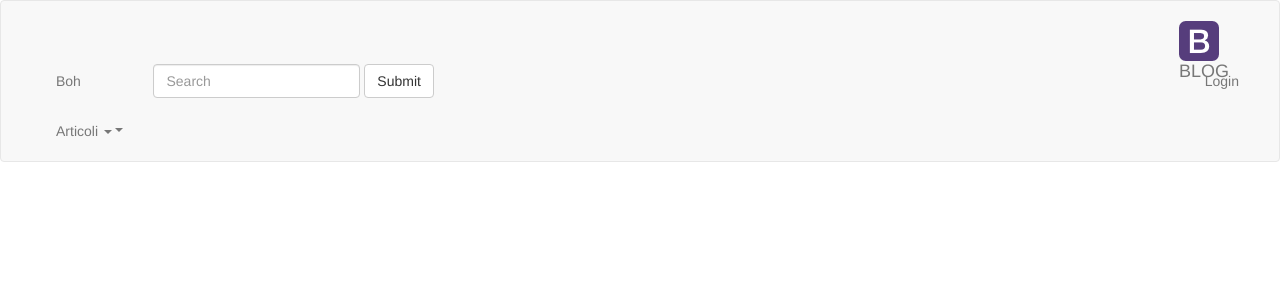
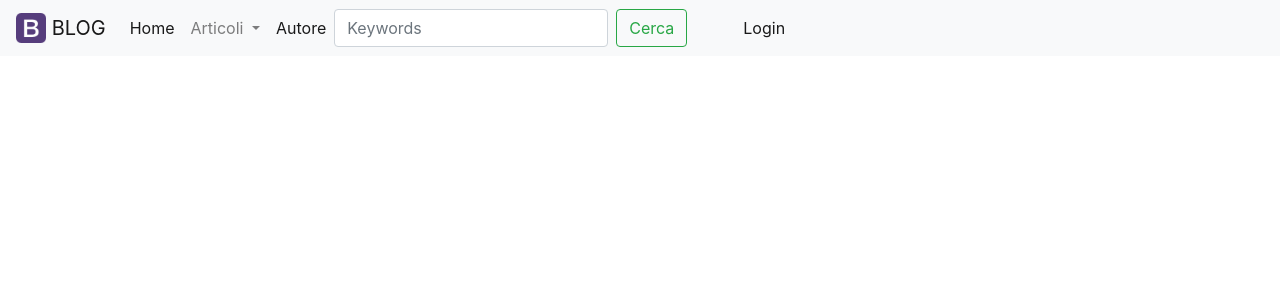
Before and after one commit to return55/Blog, a Django app: page /login/ in a window 1280 px wide. Shown: the top 300 px of the page. Run offline with Django 3.2, Linux system fonts and the light colour scheme; some libraries are stand-ins or nearby versions.

Commit message:
finito menu'

```diff
--- a/blog/articolo/templates/articolo/index.html
+++ b/blog/articolo/templates/articolo/index.html
@@ -1,7 +1,7 @@
-{% extends "blog/base.html" %}
+{% extends "base.html" %}
 
 {% block head %}
-    {% block title %}Home {% endblock title %}
+    <title>{% block title %}Home {% endblock title %}</title>
     {% load static %}
     <link rel="stylesheet" href="{% static user_stylesheet %}" type="text/css" media="screen">
 {% endblock %}
--- a/blog/blog/settings.py
+++ b/blog/blog/settings.py
@@ -125,4 +125,6 @@ USE_TZ = True
 
 STATIC_URL = '/static/'
 
+STATICFILES_DIRS = ( os.path.join(BASE_DIR, 'static'),)
+
 LOGIN_URL = '/login/'
--- a/blog/templates/admin/base_site.html
+++ b/blog/templates/admin/base_site.html
@@ -1,4 +1,4 @@
-{% extends "admin/base.html" %}
+{% extends "base.html" %}
 
 {% block title %}{{ title }} | <h1 id="site-name"><a href="{% url 'admin:index' %}">Gestione del Blog</a></h1>{% endblock %}
 
--- a/blog/templates/base.html
+++ b/blog/templates/base.html
@@ -1,79 +1,74 @@
 		<!DOCTYPE html>
 		<html>
 			<head>
+				{% load static from staticfiles %}
 				<meta http-equiv="Content-Type" content="text/html;charset=utf-8" />
-			{% block head %}
-				{% load static %}
 				<title>{% block title %}{% endblock title %} | BLOG</title>
 				<link rel="stylesheet" type="text/css" href="{% static 'bootstrap/css/bootstrap.min.css' %}">
-				<script src="//ajax.googleapis.com/ajax/libs/jquery/1.11.0/jquery.min.js"></script>
-				<script src="//netdna.bootstrapcdn.com/bootstrap/3.1.1/js/bootstrap.min.js"></script>
-				<link rel="stylesheet" type="text/css" href="//netdna.bootstrapcdn.com/bootstrap/3.1.1/css/bootstrap.min.css">
+
+				{% block head %}
 				{% endblock %}
 			</head>
 			<body>
-		{% block body %}
 				{# Menu #}
-				<nav class="navbar navbar-default">
-					<div class="container-fluid">
-					  <!-- Brand and toggle get grouped for better mobile display -->
-					  <div class="navbar-header">
-						<button type="button" class="navbar-toggle collapsed" data-toggle="collapse" data-target="#bs-example-navbar-collapse-1" aria-expanded="false">
-						  <span class="sr-only">Toggle navigation</span>
-						  <span class="icon-bar"></span>
-						  <span class="icon-bar"></span>
-						  <span class="icon-bar"></span>
-						</button>
+				<nav class="navbar navbar-expand-lg navbar-light bg-light">
 						<a class="navbar-brand" href="#">
-								<img alt="Brand" src="images/logo.png">BLOG</a>
+								<img src="{% static 'images/logo.png' %}" width="30" height="30" class="d-inline-block align-top" alt="">    BLOG
+						</a>
+					<div class="collapse navbar-collapse" id="navbarSupportedContent">
+						<ul class="navbar-nav ">
+							<li class="nav-item active">
+							<a class="nav-link" href="{% url 'articolo:index' %}">Home <span class="sr-only">(current)</span></a>
+							</li>
+							<li class="nav-item dropdown">
+							<a class="nav-link dropdown-toggle" href="#" id="navbarDropdown" role="button" data-toggle="dropdown" aria-haspopup="true" aria-expanded="false">
+								Articoli
+							</a>
+							<div class="dropdown-menu" aria-labelledby="navbarDropdown">
+								<a class="dropdown-item" href="{% url 'articolo:tutti' %}">Tutti</a>
+								<a class="dropdown-item" href="{% url 'articolo:cerca' %}">Ricerca Avanzata</a>
+								<div class="dropdown-divider"></div>
+								<a class="dropdown-submenu">
+									<a href="#" class="dropdown-item dropdown-toggle" data-toggle="dropdown">Categorie</a>
+									<ul class="dropdown-menu">
+										<li class="dropdown-item"><a href="{% url 'articolo:filtro_categoria' 'Cinema' %}">Cinema</a></li>
+										<li class="dropdown-item"><a href="{% url 'articolo:filtro_categoria' 'Scienza' %}">Scienza</a></li>
+										<li class="dropdown-item"><a href="{% url 'articolo:filtro_categoria' 'Sport' %}">Sport</a></li>
+										<li class="dropdown-item"><a href="{% url 'articolo:filtro_categoria' 'Cucina' %}">Cucina</a></li>
+										<li class="dropdown-item"><a href="{% url 'articolo:filtro_categoria' 'Politica' %}">Politica</a></li>
+										<li class="dropdown-item"><a href="{% url 'articolo:filtro_categoria' 'Viaggi' %}">Viaggi</a></li>
+									</ul>
+								</a>
 							</div>
-
-					  <!-- Collect the nav links, forms, and other content for toggling -->
-					  <div class="collapse navbar-collapse" id="bs-example-navbar-collapse-1">
-							<ul class="nav navbar-nav">
-								<li><a href="#">Boh</a></li>
-								<li class="dropdown">
-								<a href="#" class="dropdown-toggle" data-toggle="dropdown" role="button" aria-haspopup="true" aria-expanded="false">Articoli <span class="caret"></span></a>
-								<ul class="dropdown-menu">
-									<li><a href="{% url 'articolo:tutti' %}">Tutti</a></li>
-									<li><a href="{% url 'articolo:cerca' %}">Ricerca Avanzata</a></li>
-									<li role="separator" class="divider"></li>
-									<li class="divider"></li>
-									<li class="dropdown-submenu">
-										<a tabindex="-1" href="#">Categorie</a>
-										<ul class="dropdown-menu">
-											<li><a tabindex="-1" href="{% url 'articolo:filtro_categoria' 'Cinema' %}">Cinema</a></li>
-											<li><a href="{% url 'articolo:filtro_categoria' 'Scienza' %}">Scienza</a></li>
-											<li><a href="{% url 'articolo:filtro_categoria' 'Sport' %}">Sport</a></li>
-											<li><a href="{% url 'articolo:filtro_categoria' 'Cucina' %}">Cucina</a></li>
-											<li><a href="{% url 'articolo:filtro_categoria' 'Politica' %}">Politica</a></li>
-											<li><a href="{% url 'articolo:filtro_categoria' 'Viaggi' %}">Viaggi</a></li>
-										</ul>
 							</li>
-								</ul>
+							<li class="nav-item active">
+									<a class="nav-link" href="#">Autore <span class="sr-only">(current)</span></a>
 							</li>
-							</ul>
-							{# autore #}
-							<form class="navbar-form navbar-left">
-								<div class="form-group">
-									<input type="text" class="form-control" placeholder="Search">
-								</div>
-								<button type="submit" class="btn btn-default">Submit</button>
+							<form class="form-inline my-2 mx-5 my-lg-0 ml-auto">
+								<input class="form-control mr-sm-2" type="search" placeholder="Keywords">
+								<button class="btn btn-outline-success my-2 my-sm-0" type="submit">Cerca</button>
 							</form>
-							<ul class="nav navbar-nav navbar-right">
 							{% if request.user.is_authenticated %}
-									<li><a href="{% url 'logout' %}">Logout</a></li>
+							<li class="nav-item active ml-auto">
+									<a class="nav-item" href="{% url 'logout' %}">Logout <span class="sr-only">(current)</span></a>
+							</li>
 							{% else %}
-									<li><a href="{% url 'login' %}">Login</a></li>
+							<li class="nav-item active ml-auto">
+									<a class="nav-link" href="{% url 'login' %}">Login <span class="sr-only">(current)</span></a>
+							</li>
 							{% endif %}
 						</ul>
-					  </div><!-- /.navbar-collapse -->
-					</div><!-- /.container-fluid -->
+
+
+						</div>
 					</nav>
 				{# Fine Menu #}
+				{% block body %}
+				{% endblock %}
+				<script src="//ajax.googleapis.com/ajax/libs/jquery/1.11.0/jquery.min.js"></script>
+				<script src="//netdna.bootstrapcdn.com/bootstrap/3.1.1/js/bootstrap.min.js"></script>
 				<script src="https://code.jquery.com/jquery-3.3.1.slim.min.js" integrity="sha384-q8i/X+965DzO0rT7abK41JStQIAqVgRVzpbzo5smXKp4YfRvH+8abtTE1Pi6jizo" crossorigin="anonymous"></script>
 				<script src="https://cdnjs.cloudflare.com/ajax/libs/popper.js/1.14.3/umd/popper.min.js" integrity="sha384-ZMP7rVo3mIykV+2+9J3UJ46jBk0WLaUAdn689aCwoqbBJiSnjAK/l8WvCWPIPm49" crossorigin="anonymous"></script>
 				<script src="https://stackpath.bootstrapcdn.com/bootstrap/4.1.3/js/bootstrap.min.js" integrity="sha384-ChfqqxuZUCnJSK3+MXmPNIyE6ZbWh2IMqE241rYiqJxyMiZ6OW/JmZQ5stwEULTy" crossorigin="anonymous"></script>
-		{% endblock %}
 			</body>
 		</html>
```
Also changed, not shown: blog/templates/base2.html (added, +84 -0 lines). Lines whose indentation alone changed are shown as unchanged.
